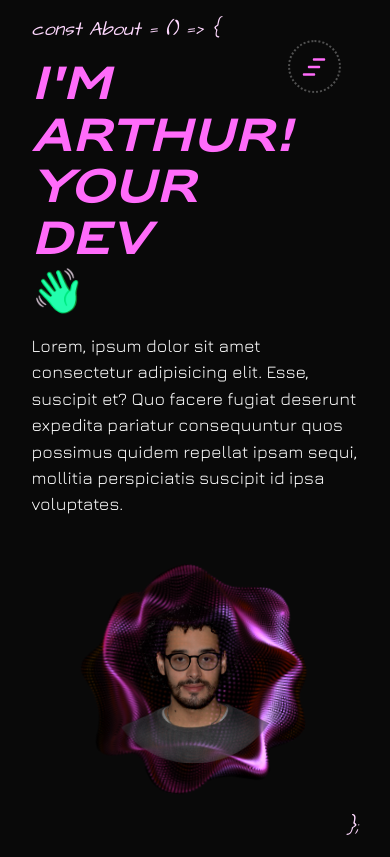
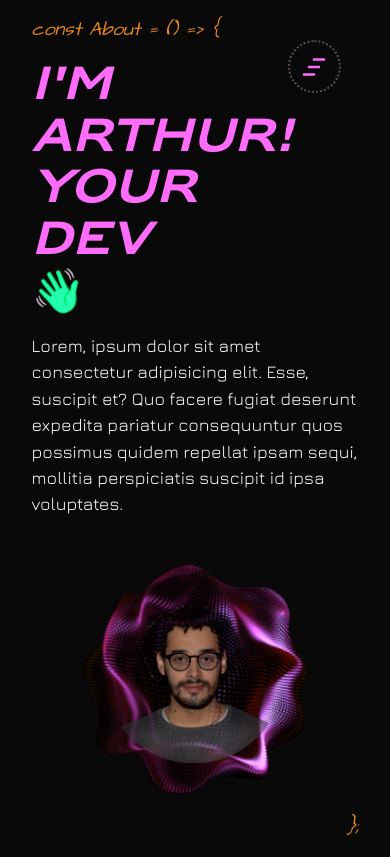
Before and after one commit to ITurres/iturres-reactive-portfolio, a React (Create React App) app: page /homepage in a window 390 px wide. Built offline with nearby package versions, Linux system fonts and the light colour scheme.

Commit message:
feat: Enhance '_mixins.scss' with new parameters and media queries
- Introduce new parameters for colors and positions with default values.
- Implement media queries for both before and after pseudo-elements.

```diff
--- a/src/styles/_mixins.scss
+++ b/src/styles/_mixins.scss
@@ -1,20 +1,32 @@
+@use '../styles/variables/colors' as colors;
 @import url('https://fonts.googleapis.com/css2?family=Architects+Daughter&display=swap');
 
-@mixin component-code-snippet($content) {
+@mixin component-code-snippet(
+  $content,
+  $color: colors.$color1,
+  $color-desktop: colors.$color1,
+  $top: 1,
+  $bottom: 1,
+  $bottom-desktop: 1
+) {
   &::before,
   &::after {
     font-family: 'Architects Daughter', 'Jura', cursive, sans-serif;
     font-size: 1.2rem;
     font-style: oblique;
-    color: $color2;
+    color: $color;
     animation: text-hue-rotate 10s infinite linear;
     position: relative;
+
+    @media (min-width: 768px) {
+      color: $color-desktop;
+    }
   }
 
   &::before {
     content: $content;
     align-self: flex-start;
-    top: 1rem;
+    top: #{$top}rem;
 
     @media (min-width: 768px) {
       position: absolute;
@@ -24,6 +36,10 @@
   &::after {
     content: '};';
     align-self: flex-end;
-    bottom: 1rem;
+    bottom: #{$bottom}rem;
+
+    @media (min-width: 768px) {
+      bottom: #{$bottom-desktop}rem;
+    }
   }
 }
```
